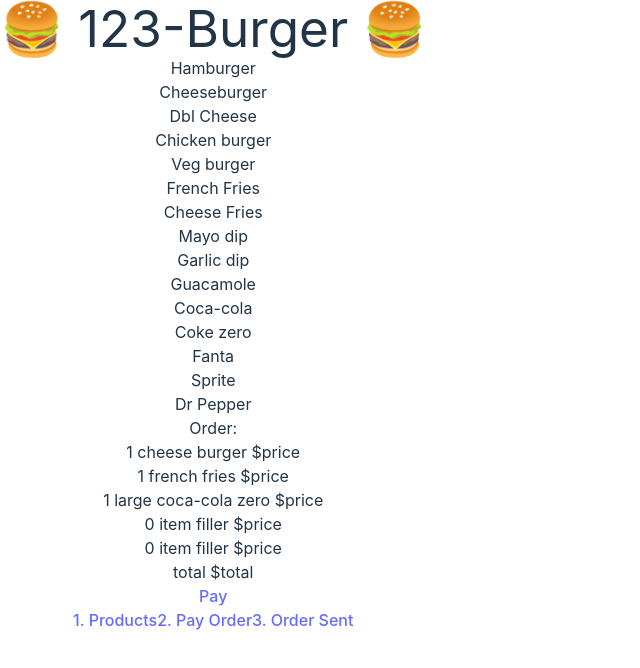
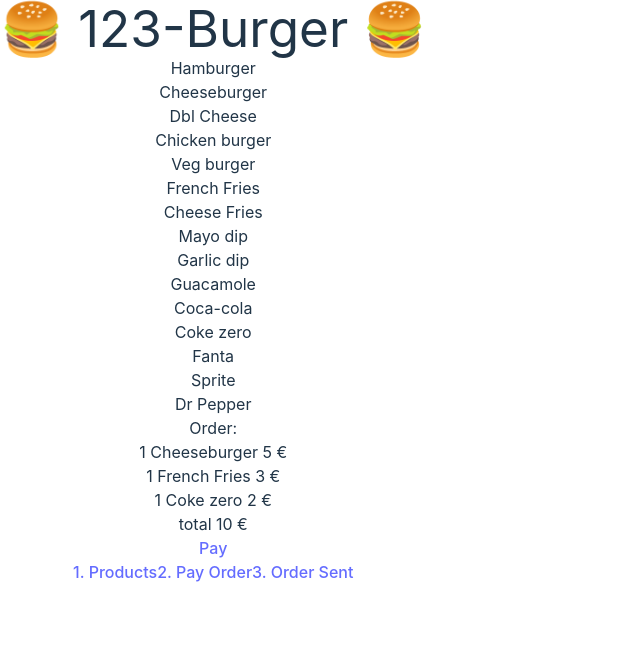
Before and after one commit to robotsson/123burger, a React (Vite) app in the folder frontend/: page / in a window 1280 px wide. Shown: the top 668 px of the page, without its empty margins (0-640 px from the left). Built offline with nearby package versions, Linux system fonts and the light colour scheme.

Commit message:
calculate total

```diff
--- a/frontend/src/App.jsx
+++ b/frontend/src/App.jsx
@@ -4,8 +4,6 @@ import './App.css';
 import OrderPage from './OrderPage';
 import ConfirmPayment from './ConfirmPayment';
 import OrderConfirmed from './OrderConfirmed';
-import reactLogo from './assets/react.svg'
-import viteLogo from '/vite.svg'
 
 function App() {
   const [count, setCount] = useState(0)
--- a/frontend/src/OrderSummary.jsx
+++ b/frontend/src/OrderSummary.jsx
@@ -1,6 +1,18 @@
 
 function OrderSummary()
 {
+
+  var orderItems = [
+                     { name: "Cheeseburger", quantity: 1, price: 5 },
+                     { name: "French Fries", quantity: 1, price: 3 },
+                     { name: "Coke zero", quantity: 1, price: 2 }
+                   ];
+
+  var total = orderItems.reduce( calculateTotal, 0 );
+
+  function calculateTotal(total, item) {
+    return total+item.quantity*item.price;
+  }
 
   return (
 
@@ -10,15 +22,15 @@ function OrderSummary()
       <div className="text-3xl self-start font-bold px-5 py-5">
         Order:
       </div>
-      <div className="flex h-30 text-left px-5 py-5 overflow-y-auto">
-        1 cheese burger $price<br></br>
-        1 french fries $price<br></br>
-        1 large coca-cola zero $price<br></br>
-        0 item filler $price<br></br>
-        0 item filler $price<br></br>
+      <div className="flex flex-col h-40 text-left px-5 py-5 overflow-y-auto">
+        { orderItems.map((item, index) => (
+            <div key={index}>
+              {item.quantity} {item.name} {item.price} €
+            </div>
+        ))}
       </div>
       <div className="text-3xl self-end font-bold px-5 py-5">
-        total $total
+        total {total} €
       </div>
     </div>
   </div>
--- a/frontend/src/Products.jsx
+++ b/frontend/src/Products.jsx
@@ -7,7 +7,7 @@ function Products()
 
     <div className="flex flex-col flex-grow bg-green-100 shadow-md rounded-lg">
 
-      <div class="grid grid-cols-5 mt-3 gap-4">
+      <div className="grid grid-cols-5 mt-3 gap-4">
         <Product name={"Hamburger"}/>
         <Product name={"Cheeseburger"}/>
         <Product name={"Dbl Cheese"}/>
```
Also changed, not shown: frontend/src/OrderPage.jsx (line endings or trailing spaces).
